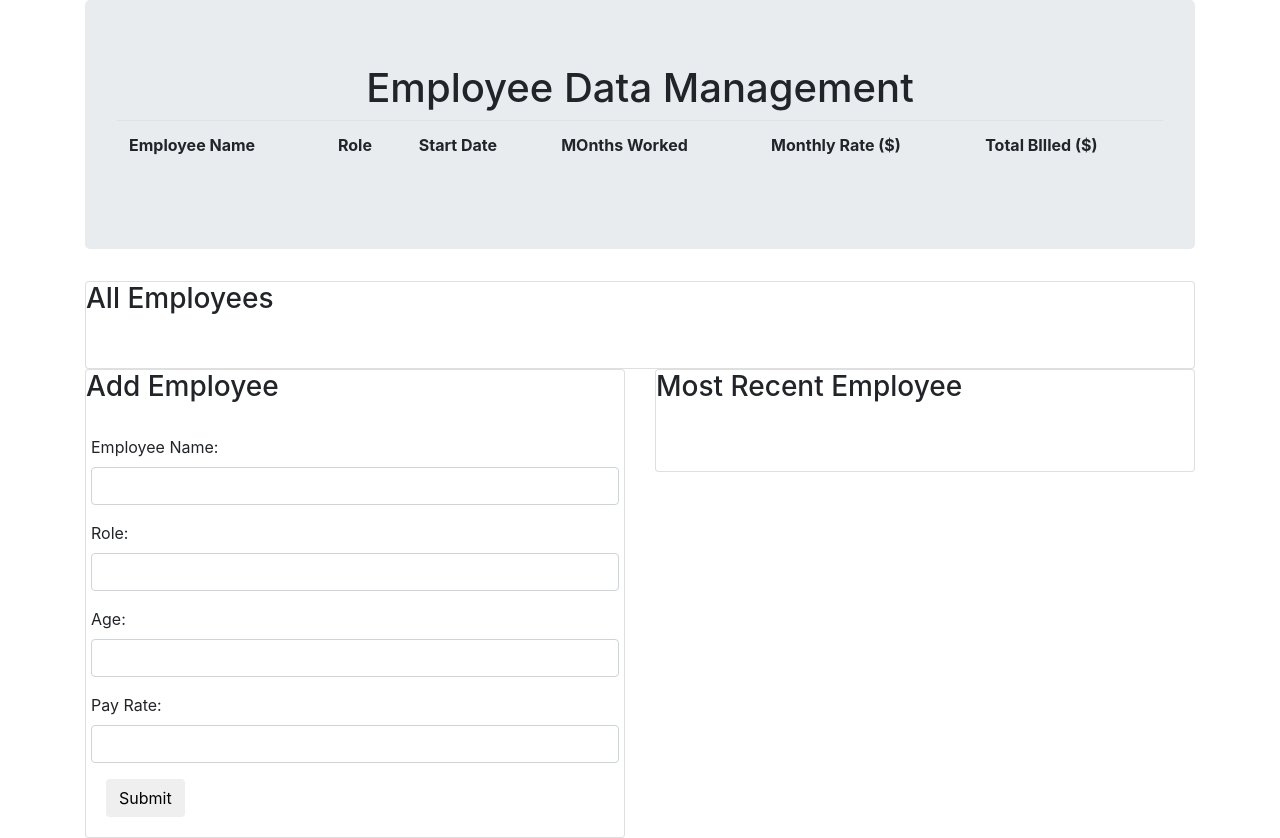
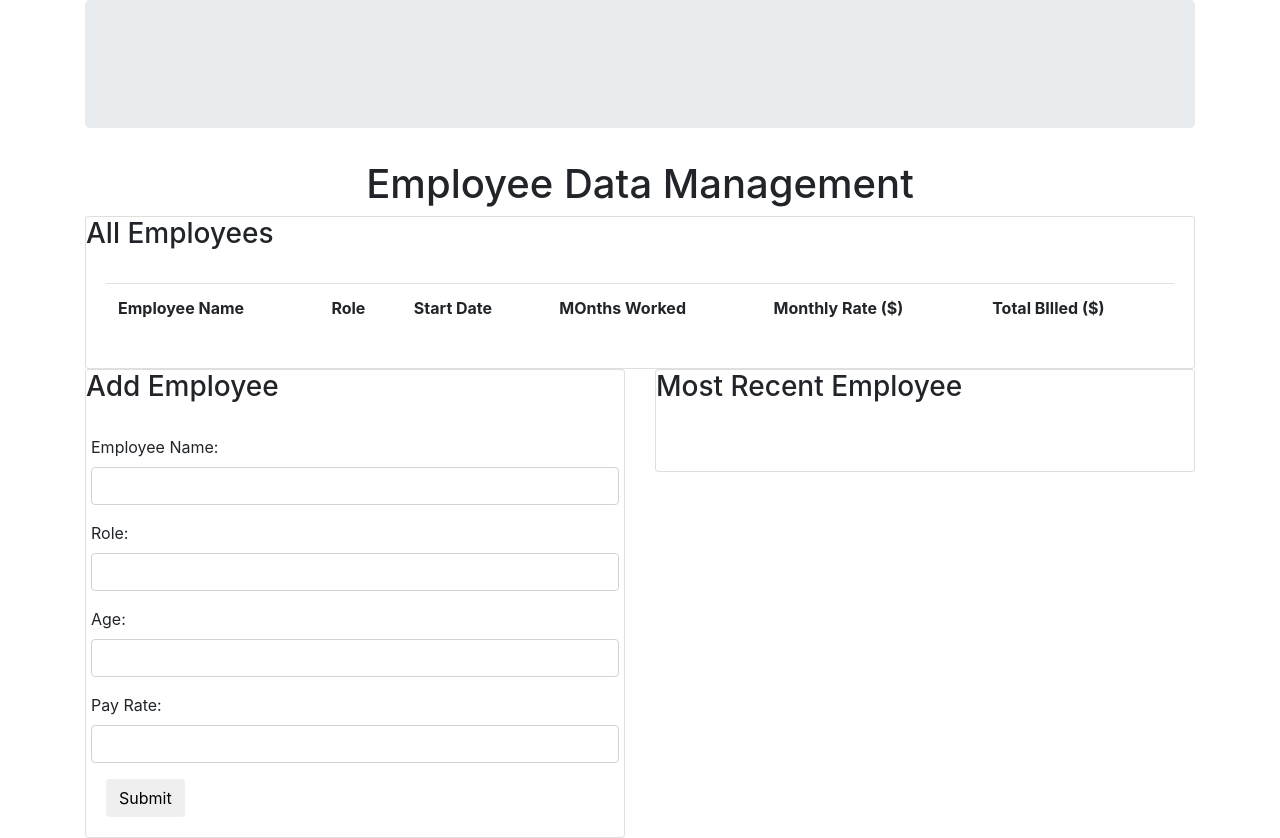
Before and after one commit to lokibeat/ClassActivityEmployeeForm, a plain HTML site: page index.html in a window 1280 px wide. Drawn offline with nearby package versions, Linux system fonts and the light colour scheme.

Commit message:
corrected table styling

```diff
--- a/index.html
+++ b/index.html
@@ -22,19 +22,11 @@
 
     <!-- Jumbotron -->
     <div class="jumbotron mb5">
-      <h1 class="text-center">Employee Data Management</h1>
+     </div>
+     <div class="employee-list">
+     <h1 class="text-center">Employee Data Management</h1>
 
-      <div id="schedule-table"><table class="table">
-          <tr>
-              <th>Employee Name</th>
-              <th>Role</th>
-              <th>Start Date</th>
-              <th>MOnths Worked</th>
-              <th>Monthly Rate ($)</th>
-              <th>Total BIlled ($)</th>
-          </tr>
-        </table>
-      </div>
+
 
     </div>
     <div class="row">
@@ -45,7 +37,19 @@
             <h3 class="card-title">All Employees</h3>
           </div>
           <div class="card-body">
-            <div id="full-employee-list"></div>
+            <div id="full-employee-list">
+                <table class="table">
+                    <tr>
+                        <th>Employee Name</th>
+                        <th>Role</th>
+                        <th>Start Date</th>
+                        <th>MOnths Worked</th>
+                        <th>Monthly Rate ($)</th>
+                        <th>Total BIlled ($)</th>
+                    </tr>
+                  </table>
+
+            </div>
           </div>
         </div>
       </div>
```
